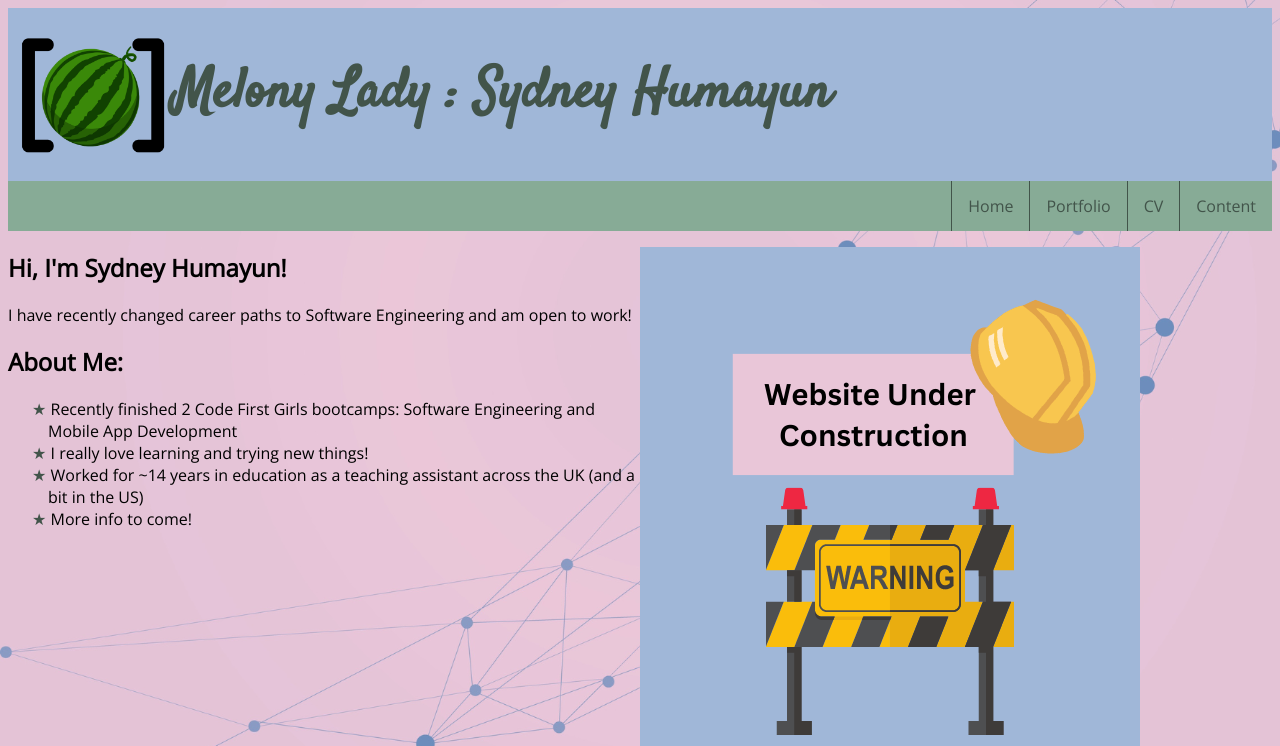
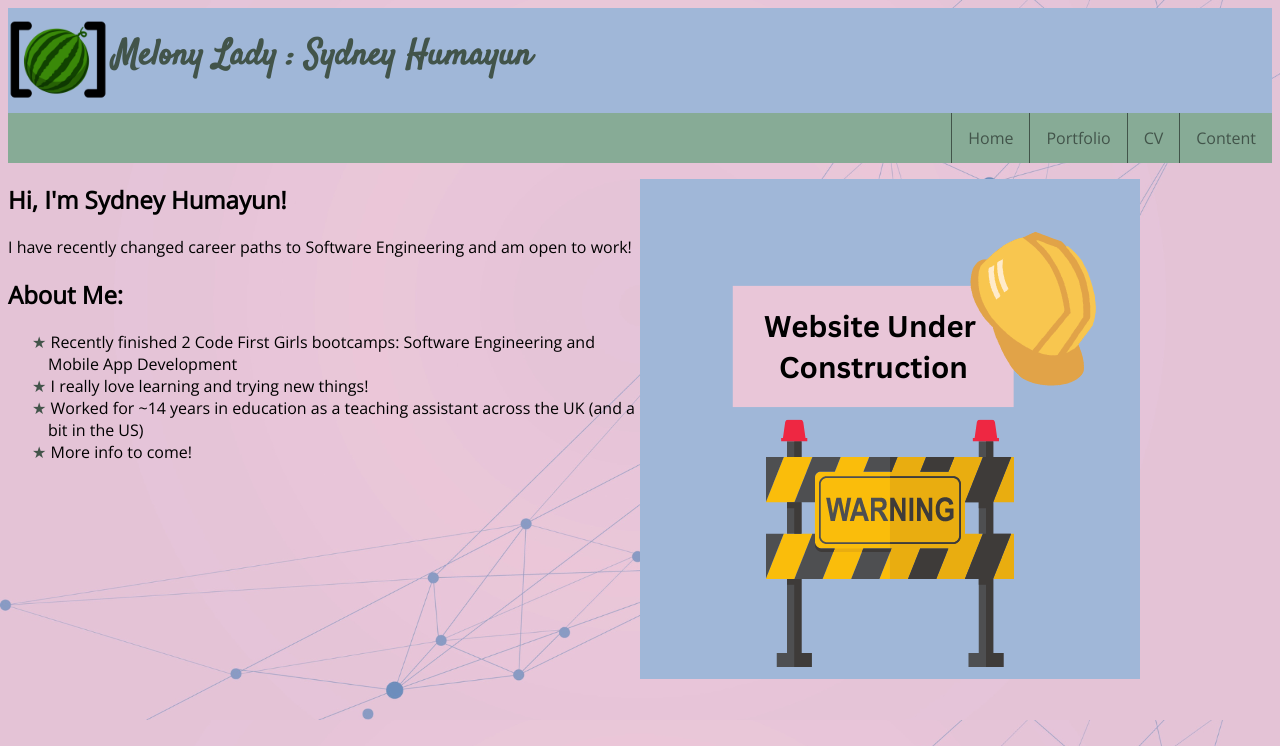
Before and after one commit to MelonyLady/MelonyLady.github.io, a PHP site: page / in a window 1280 px wide. Shown: the top 746 px of the page. Run offline with PHP 8.4, Linux system fonts and the light colour scheme.

Commit message:
reorganise header w/ restyle

```diff
--- a/css/style.css
+++ b/css/style.css
@@ -16,13 +16,14 @@
 .header {
     background-color: var(--purple);
     text-align: left;
-    padding: 10px;
-    color: var(--dGreen);
+    padding: 10px, 10px, 10px, 10px;
+
 }
 .header h1{
-    font-size: 55px;
+    font-size: 35px;
     font-family: satisfy;
-
+    float: left;
+    color: var(--dGreen);
 }
 
 .site-identity {
@@ -68,6 +69,9 @@ body {
 .topnav {
     overflow: hidden;
     background-color: var(--midGreen);
+    padding: 0;
+    margin: 0;
+    width: 100%;
 }
 
 .topnav a {
--- a/index.html
+++ b/index.html
@@ -14,13 +14,12 @@
 
             <div class="site-identity">
                 <a href="#"><img style="padding: 0px 5px 0px 0px;" src=images/Logo.png
-                    width="150"
-                    height="150"
+                    width="100"
+                    height="100"
                     alt="Portoflio" /></a>
             </div>
 
             <h1>Melony Lady : Sydney Humayun</h1>
-        </div>
 
             <nav class="topnav">
 
@@ -41,6 +40,9 @@
                 </a>
 
             </nav>
+        </div>
+
+
 
 
         <div class="row">
```
Lines whose indentation alone changed are shown as unchanged.
